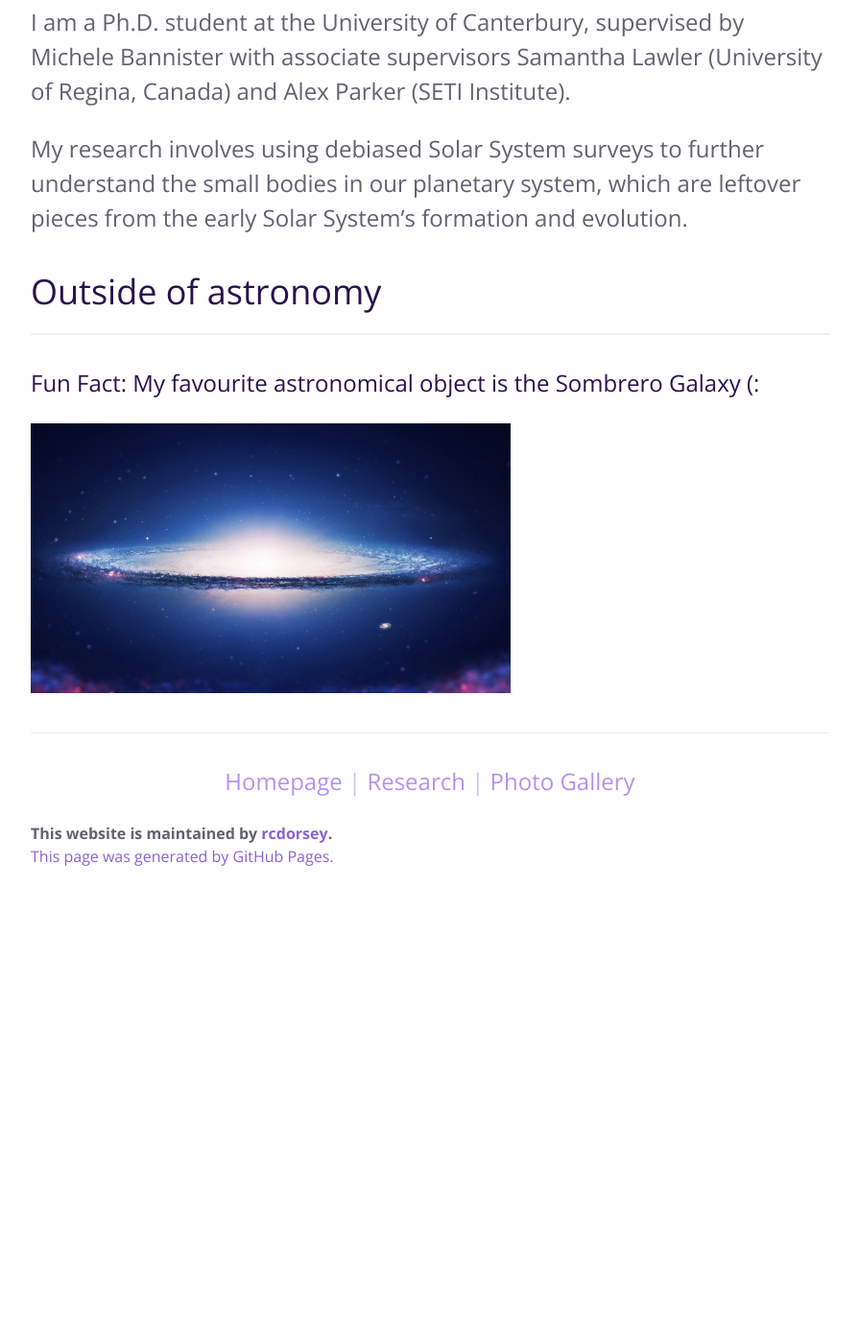
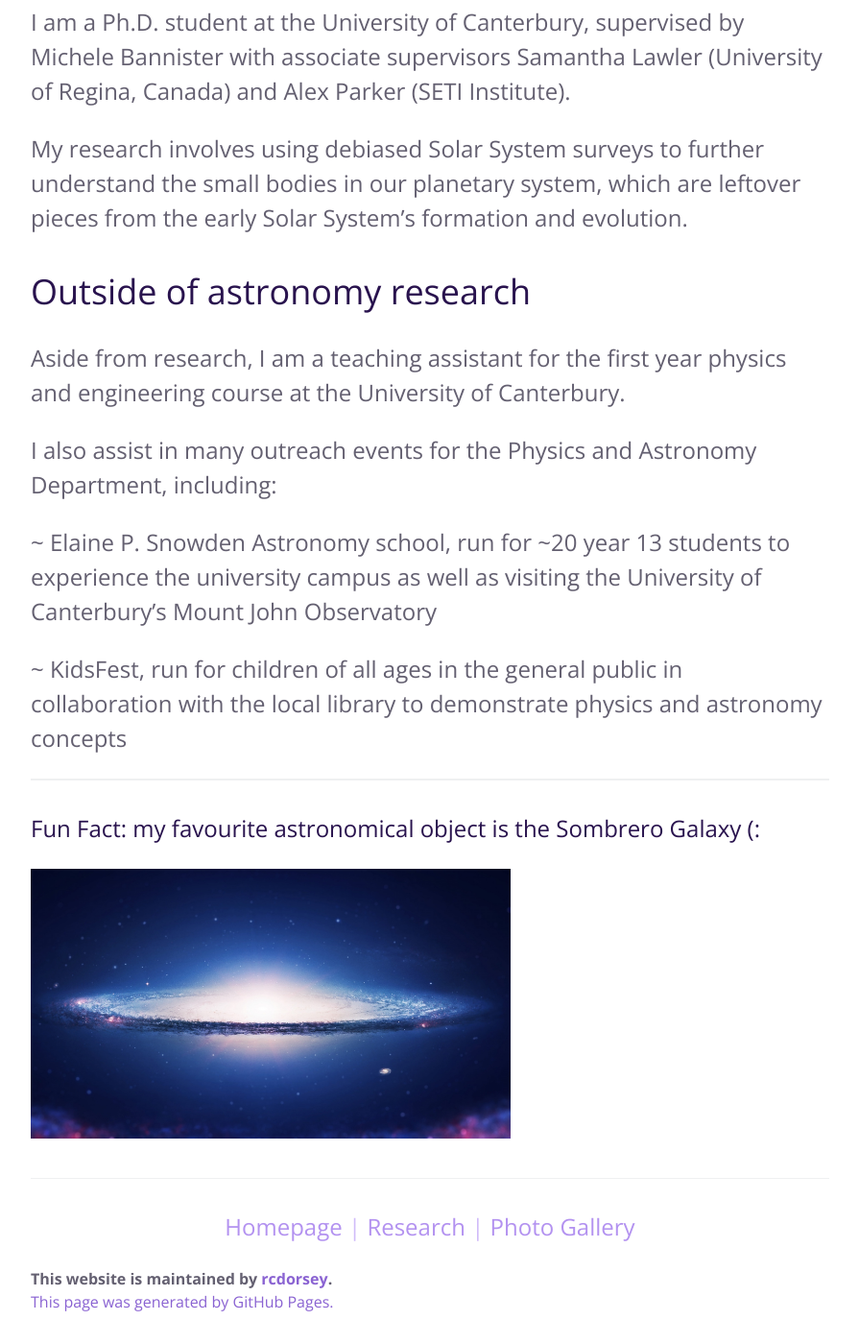
Before and after one commit to rcdorsey/rcdcorsey.github.io, a Jekyll site: the page built from index.md, in a window 1280 px wide and 1400 px high, scrolled down 825 px. Shown: the whole window at 96% size, without its empty margins (192-1087 px from the left). Built offline with Jekyll 4.4.1, drawn with Linux system fonts in a browser that asks for light colours; before the commit the page ends 1761 px from its top, so only the background shows below that.

Commit message:
Update index.md

```diff
--- a/index.md
+++ b/index.md
@@ -10,9 +10,17 @@ I am a Ph.D. student at the University of Canterbury, supervised by Michele Bann
 
 My research involves using debiased Solar System surveys to further understand the small bodies in our planetary system, which are leftover pieces from the early Solar System's formation and evolution.
 
-## Outside of astronomy
+## Outside of astronomy research
+
+Aside from research, I am a teaching assistant for the first year physics and engineering course at the University of Canterbury.
+
+I also assist in many outreach events for the Physics and Astronomy Department, including:
+
+~ Elaine P. Snowden Astronomy school, run for ~20 year 13 students to experience the university campus as well as visiting the University of Canterbury's Mount John Observatory
+
+~ KidsFest, run for children of all ages in the general public in collaboration with the local library to demonstrate physics and astronomy concepts
 
 ***
 
-#### Fun Fact: My favourite astronomical object is the Sombrero Galaxy (:
+#### Fun Fact: my favourite astronomical object is the Sombrero Galaxy (:
 ![Sombrero](/assets/images/Sombrero-Galaxy.jpg){: width="500" }
```
